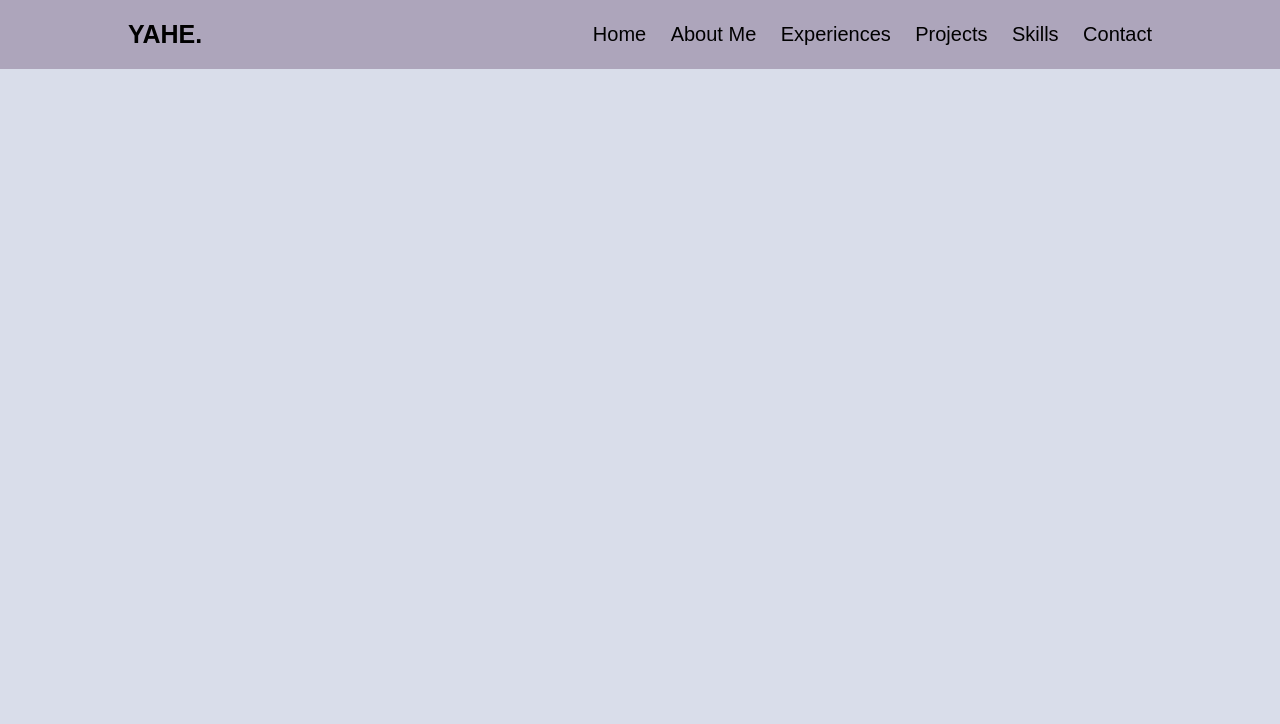
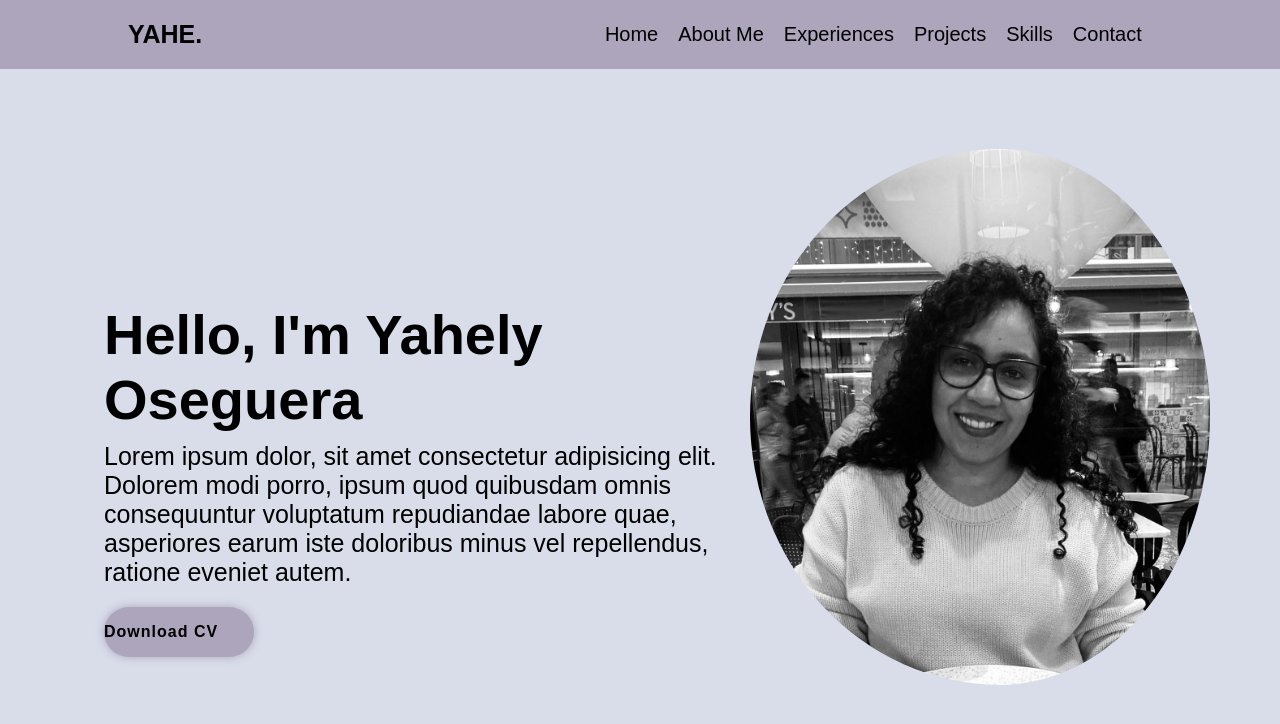
Before and after one commit to YahelyOseguera/First-Portdolio, a website: page src/index.html in a window 1280 px wide. Drawn offline with Linux system fonts and the light colour scheme.

Commit message:
home done

```diff
--- a/src/index.html
+++ b/src/index.html
@@ -16,9 +16,26 @@
           <a href="projects">Projects</a>
           <a href="skills">Skills</a>
           <a href="contactMe">Contact</a>
-    </nav>
-</header>
+        </nav>
+    </header>
 
+<section class="home">
+  <div class="home.img">
+  <img src="IMG_4832.jpg" alt="">
+  </div>
+    <div class="home-content">
+      <h1>Hello, I'm Yahely Oseguera</h1>
+      <p>Lorem ipsum dolor, sit amet consectetur adipisicing elit. Dolorem modi porro, ipsum quod quibusdam omnis consequuntur voluptatum repudiandae labore quae, asperiores earum iste doloribus minus vel repellendus, ratione eveniet autem.</p>
+       <div class="bottom-box">
+       <a href="#">Download CV</a>
+
+
+
+    </div>
+    </div>
+
+
+</section>
 </section>
 
   </body>
--- a/src/sass/index.scss
+++ b/src/sass/index.scss
@@ -10,7 +10,7 @@ body{
 }
 
 .header{
-    position: fixed;
+    position: sticky;
     top: 0;
     left: 0;
     width: 100%;
@@ -20,6 +20,12 @@ body{
     justify-content: space-between;
     align-items: center;
     z-index: 100;
+}
+
+.navbar{
+    display: flex;
+    justify-content: space-evenly;
+    margin-right: 1%;
 }
 
 .logo{
@@ -41,3 +47,63 @@ body{
         text-decoration: underline;
     }
 }
+
+.home{
+    position: relative;
+    width: 100%;
+    height: 100vh;
+    display: flex;
+    align-items: center;
+    padding: 10px 5% 10px;
+
+    img{
+        position: absolute;
+        top: 10%;
+        right: 30px;
+        width: 500px;
+        border-radius: 50%;
+        background-position: center center;
+        padding-right: 40px;
+    }
+}
+
+.home-content{
+    max-width: 700px;
+    color: black
+}
+
+h1{
+    font-size: 56px;
+    font-weight: 600;
+    margin: 10px 40px;
+}
+
+p{
+    font-size: 25px;
+    margin: 10px 40px;
+}
+
+.home-content .bottom-box{
+    display: flex;
+    justify-content: space-between;
+    width: 345px;
+    height: 50px;
+
+}
+
+.bottom-box a{
+    margin: 10px 40px;
+    display: inline-block;
+    width: 150px;
+    height: 100%;
+    align-content: center;
+    justify-content: center;
+    background: #ADA5BB;
+    border-radius: 40px;
+    box-shadow: 0 0 10px #ADA5BB;
+    font-size: 16px;
+    color: black;
+    text-decoration: none;
+    font-weight: 600;
+    letter-spacing: 1px;
+}
```
Also changed, not shown: src/IMG_4832.jpg (added), src/sass/css/index.css, 2 other files.
